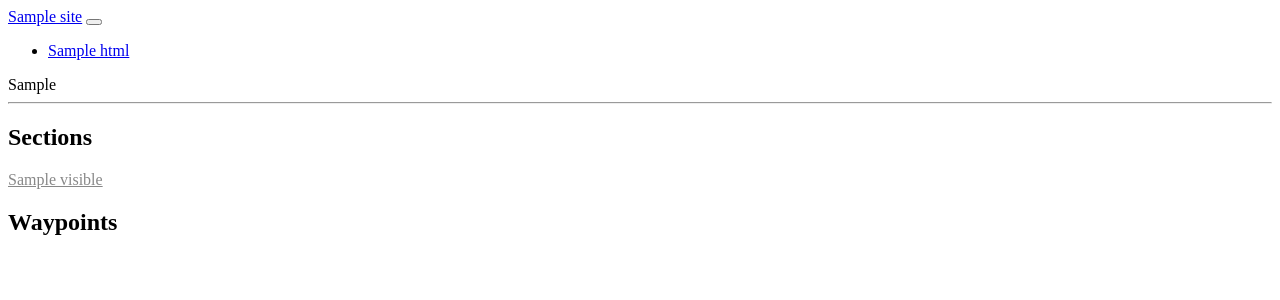
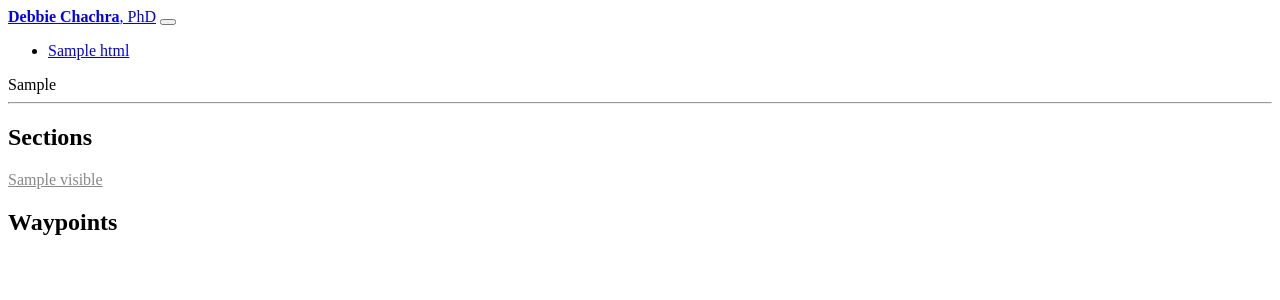
Before and after one commit to caseyg/debcha, a PHP site: template site/templates/home.php in a window 1280 px wide. Shown: the top 300 px of the page. Run offline with PHP 8.4, Linux system fonts and the light colour scheme; the template is opened without the code that fills it: most values are stand-ins (such as "Sample title", 1, 10 or a date in 2020); data that the repository does not hold is empty; some libraries are stand-ins or nearby versions.

Commit message:
change nav to "Debbie Chachra, PhD", fixes #42

```diff
--- a/assets/css/index.css
+++ b/assets/css/index.css
@@ -28,8 +28,6 @@ body {
   #topnav .nav-item,
   #topnav .navbar-toggler {
     padding: .5rem 1rem; }
-  #topnav .navbar-brand {
-    font-weight: bold; }
   #topnav .nav-item {
     text-transform: uppercase;
     border-left: 3px solid #000;
--- a/assets/sass/index.scss
+++ b/assets/sass/index.scss
@@ -35,10 +35,6 @@ body {
   .nav-item,
   .navbar-toggler {
     padding: .5rem 1rem;
-  }
-
-  .navbar-brand {
-    font-weight: bold;
   }
 
   .nav-item {
--- a/content/site.txt
+++ b/content/site.txt
@@ -1 +1 @@
-Title: Deb Chachra
+Title: Debbie Chachra, PhD
--- a/site/snippets/header.php
+++ b/site/snippets/header.php
@@ -12,7 +12,7 @@
 
 <header>
     <nav id="topnav" class="navbar navbar-expand-lg navbar-light bg-light">
-      <a class="navbar-brand" href="/"><?php echo $site->title() ?></a>
+      <a class="navbar-brand" href="/"><strong>Debbie Chachra</strong>, PhD</a>
       <button class="navbar-toggler" type="button" data-toggle="collapse" data-target="#navbarSupportedContent" aria-controls="navbarSupportedContent" aria-expanded="false" aria-label="Toggle navigation">
         <span class="navbar-toggler-icon"></span>
       </button>
```
